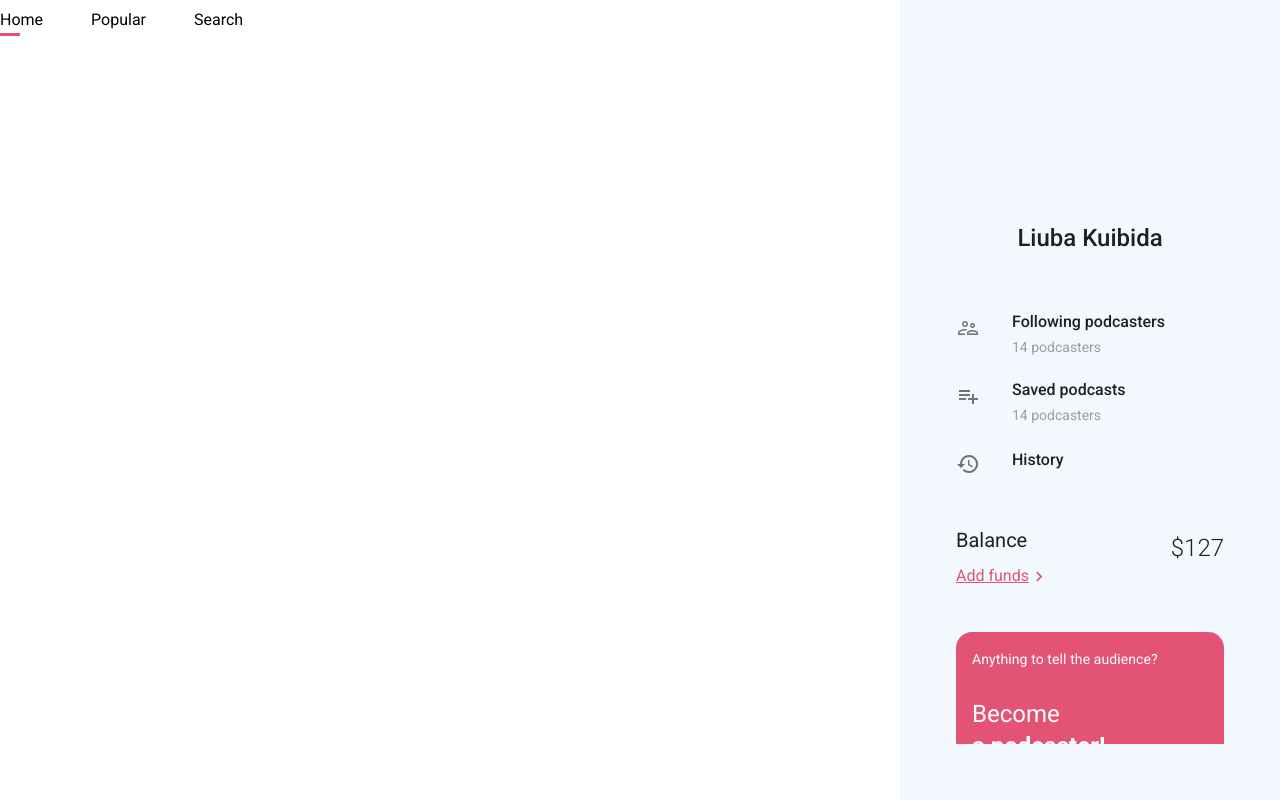
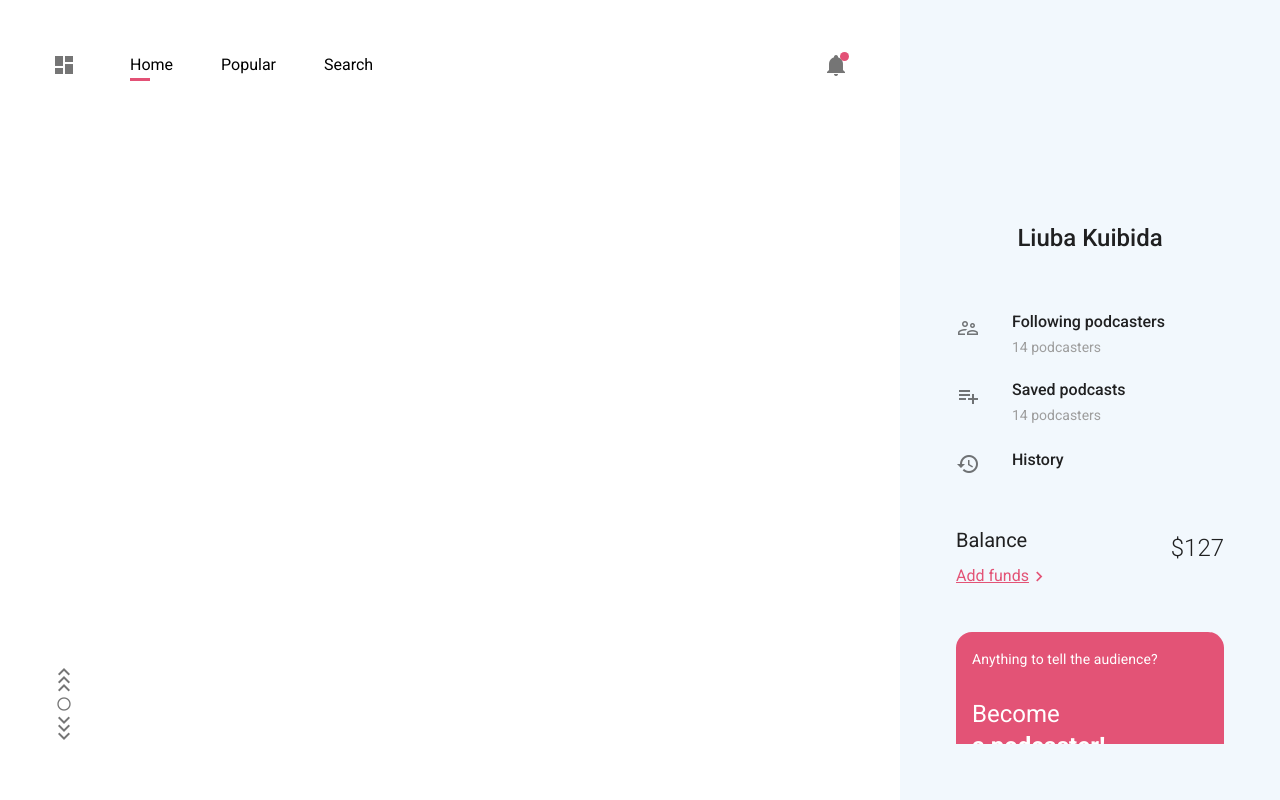
Before and after one commit to ni4yja/podcast-dashboard, a Nuxt app: page / in a window 1280 px wide. Built offline with nearby package versions, Linux system fonts and the light colour scheme.

Commit message:
project sturcture fixed

```diff
--- /dev/null
+++ b/components/HomeHeader.vue
@@ -0,0 +1,27 @@
+<template>
+  <v-app-bar
+    app
+    flat
+    color="rgba(0,0,0,0)"
+    height="130"
+    style="width: calc(100% - 562px)"
+  >
+    <Navigation />
+    <v-spacer></v-spacer>
+    <v-badge class="mr-n4" color="#e35176" dot overlap>
+      <v-icon>mdi-bell</v-icon>
+    </v-badge>
+  </v-app-bar>
+</template>
+
+<script>
+import Navigation from "~/components/Navigation.vue";
+export default {
+  components: {
+    Navigation,
+  },
+};
+</script>
+
+<style>
+</style>
--- a/components/Navigation.vue
+++ b/components/Navigation.vue
@@ -1,5 +1,5 @@
 <template>
-  <nav>
+  <nav class="ml-n4">
     <v-list>
       <v-item-group>
         <v-item link class="menu-link mr-12"
@@ -38,7 +38,7 @@ export default {};
   display: none;
 }
 
-.menu-link.nuxt-link-active::after {
+.menu-link.nuxt-link-exact-active::after {
   display: block;
 }
 </style>
--- a/layouts/HomeHeader.vue
+++ /dev/null
@@ -1,28 +0,0 @@
-<template>
-  <v-app>
-    <v-app-bar app flat color="rgba(0,0,0,0)">
-      <v-navigation-drawer
-        app
-        floating
-        height="100%"
-        width="100%"
-        color="rgba(0,0,0,0)"
-      >
-        <Navigation />
-      </v-navigation-drawer>
-    </v-app-bar>
-    <nuxt />
-  </v-app>
-</template>
-
-<script>
-import Navigation from "~/components/Navigation.vue";
-export default {
-  components: {
-    Navigation,
-  },
-};
-</script>
-
-<style>
-</style>
--- a/layouts/default.vue
+++ b/layouts/default.vue
@@ -1,7 +1,19 @@
 <template>
-  <div>
-    <nuxt/>
-  </div>
+  <v-app>
+    <v-navigation-drawer app permanent light floating width="130" class="pa-13">
+      <v-icon>mdi-view-dashboard</v-icon>
+      <div style="position: absolute; bottom: 52px" class="d-flex flex-column">
+        <v-icon class="mb-n4">mdi-chevron-up</v-icon>
+        <v-icon class="mb-n4">mdi-chevron-up</v-icon>
+        <v-icon class="mb-n1">mdi-chevron-up</v-icon>
+        <v-icon size="16">mdi-circle-outline</v-icon>
+        <v-icon class="mt-n1">mdi-chevron-down</v-icon>
+        <v-icon class="mt-n4">mdi-chevron-down</v-icon>
+        <v-icon class="mt-n4">mdi-chevron-down</v-icon>
+      </div>
+    </v-navigation-drawer>
+    <nuxt />
+  </v-app>
 </template>
 
 <style>
--- a/pages/index.vue
+++ b/pages/index.vue
@@ -1,4 +1,6 @@
 <template>
+  <div>
+    <HomeHeader />
     <v-navigation-drawer
       absolute
       permanent
@@ -62,16 +64,16 @@
         <v-icon>mdi-exit-to-app</v-icon>
       </div>
     </v-navigation-drawer>
+  </div>
 </template>
 
 <script>
-import HomeHeader from "~/layouts/HomeHeader.vue";
+import HomeHeader from "~/components/HomeHeader.vue";
 
 export default {
   components: {
-    // Navigation,
+    HomeHeader,
   },
-  layout: "HomeHeader",
   data: () => ({
     items: [
       {
--- a/pages/popular.vue
+++ b/pages/popular.vue
@@ -1,10 +1,16 @@
 <template>
-  <h1>Popular</h1>
+  <div>
+    <HomeHeader />
+    <h2>Popular</h2>
+  </div>
 </template>
 
 <script>
+import HomeHeader from "~/components/HomeHeader.vue";
 export default {
-  layout: 'HomeHeader'
+  components: {
+    HomeHeader
+  }
 }
 </script>
 
--- a/pages/search.vue
+++ b/pages/search.vue
@@ -1,10 +1,16 @@
 <template>
-  <h1>Search</h1>
+  <div>
+    <HomeHeader />
+    <h2>Search</h2>
+  </div>
 </template>
 
 <script>
+import HomeHeader from "~/components/HomeHeader.vue";
 export default {
-  layout: 'HomeHeader'
+  components: {
+    HomeHeader
+  }
 }
 </script>
 
```
Lines whose indentation alone changed are shown as unchanged.
